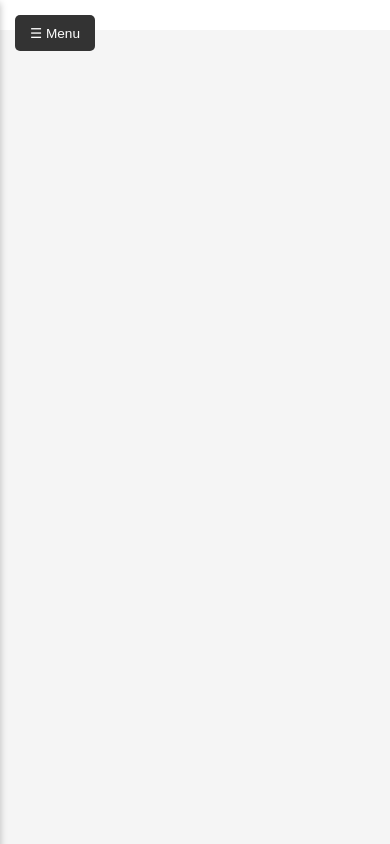
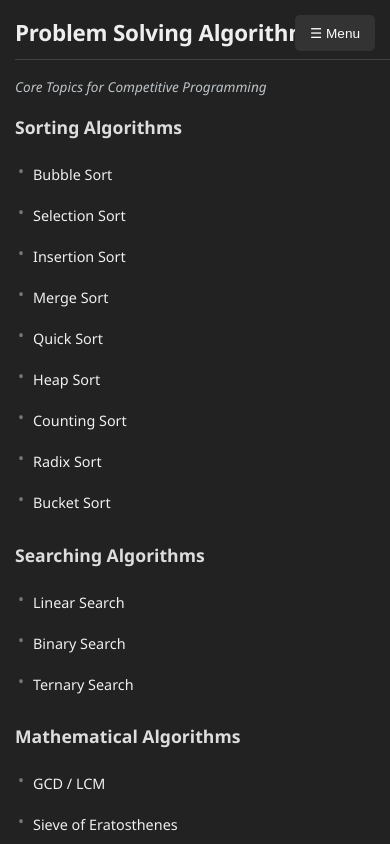
Before and after one commit to abdelkarim00/algoSpace, a website: page views/template.html in a window 390 px wide. Both pictures are taken after a click on the button "☰ Menu". Drawn offline with nearby package versions, Linux system fonts and the light colour scheme; files that its build step writes are made by us from their sources.

Commit message:
fix menu in phone

```diff
--- a/views/template.html
+++ b/views/template.html
@@ -229,5 +229,15 @@
           hljs.highlightAll();
         });
     </script>
+
+    <script>
+        const toggleButton = document.querySelector('.mobile-nav-toggle');
+        const sidebar = document.getElementById('sidebar');
+
+        toggleButton.addEventListener('click', () => {
+        sidebar.classList.toggle('open');
+        toggleButton.classList.toggle('open');
+        });
+  </script>
 </body>
 </html>
```
